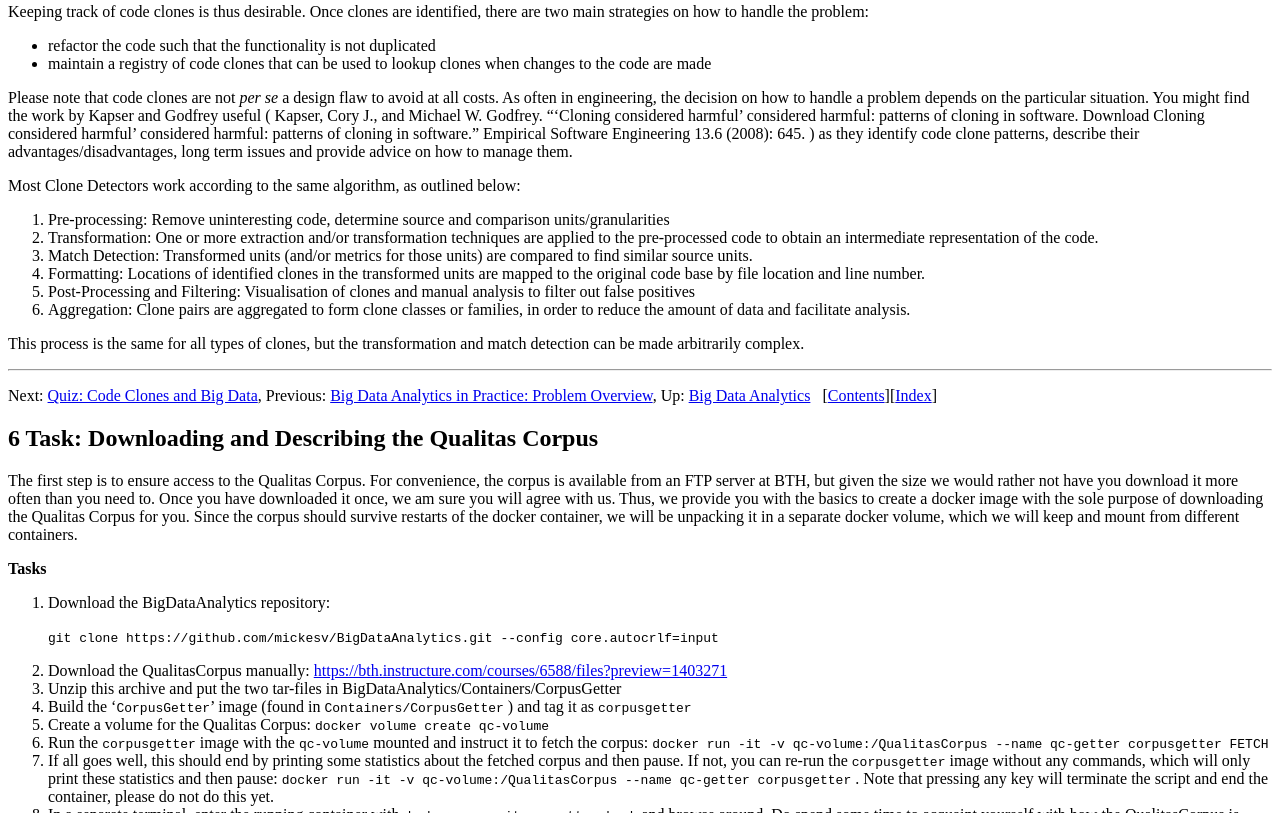
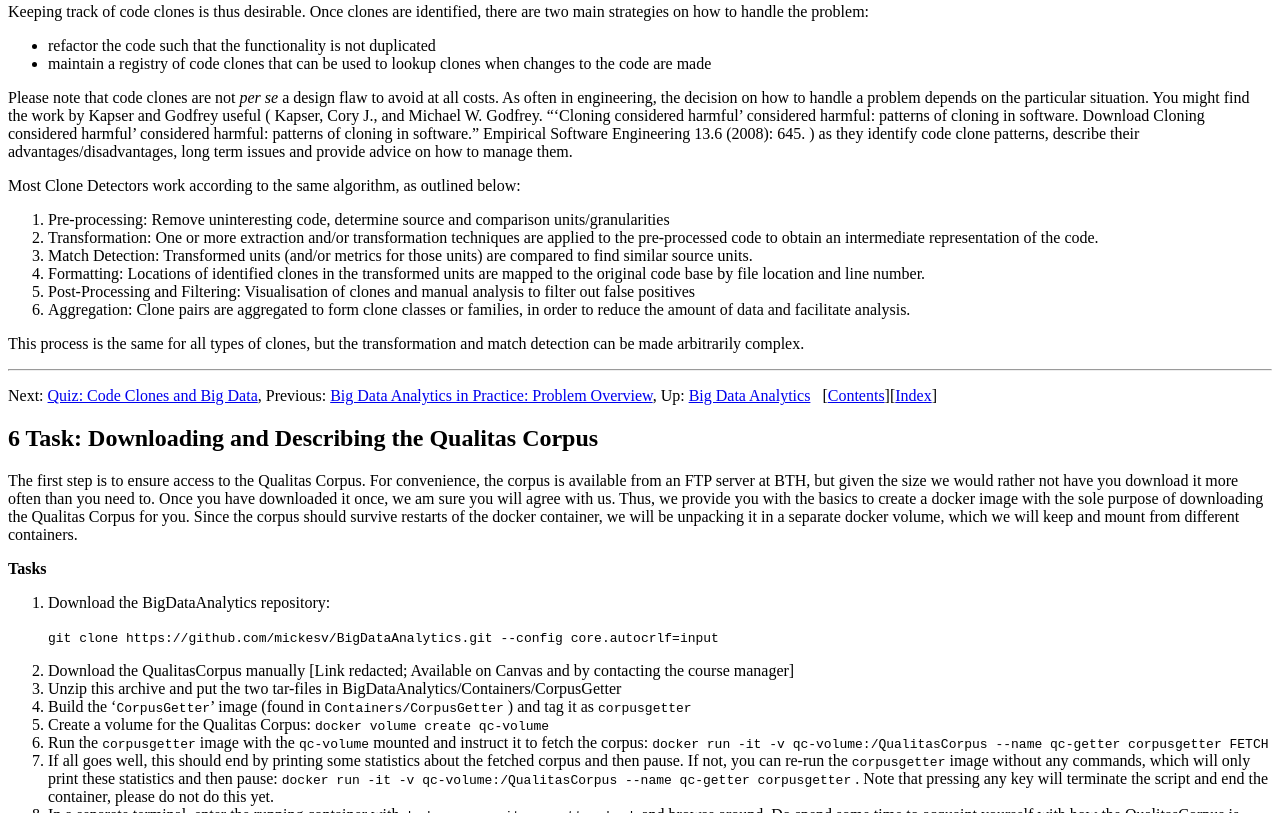
Before and after one commit to mickesv/BigDataAnalytics, a plain HTML site: page Documentation/Big-Data-Analytics.html in a window 1280 px wide. Shown: the part 11187-12000 px from the top of the page. Drawn offline with Linux system fonts and the light colour scheme.

Commit message:
redacted link to QualitasCorpus

```diff
--- a/Documentation/Big-Data-Analytics.html
+++ b/Documentation/Big-Data-Analytics.html
@@ -761,7 +761,7 @@ Next: <a href="#Quiz-Code-Clones-and-Big-Data" accesskey="n" rel="next">Quiz: Co
 
 <p><code class="code">git clone https://github.com/mickesv/BigDataAnalytics.git --config core.autocrlf=input</code>
 </p>
-</li><li> Download the QualitasCorpus manually: <a class="uref" href="https://bth.instructure.com/courses/6588/files?preview=1403271">https://bth.instructure.com/courses/6588/files?preview=1403271</a>
+</li><li> Download the QualitasCorpus manually [Link redacted; Available on Canvas and by contacting the course manager]
 
 </li><li> Unzip this archive and put the two tar-files in BigDataAnalytics/Containers/CorpusGetter
 
```
Also changed, not shown: 4 other files.
